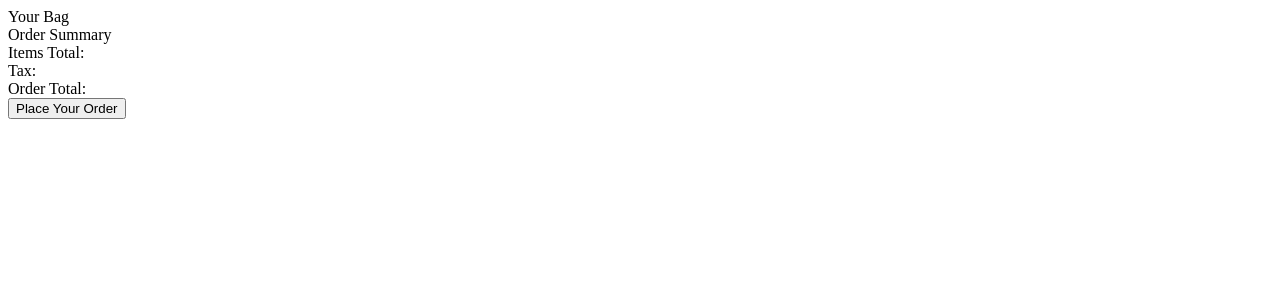
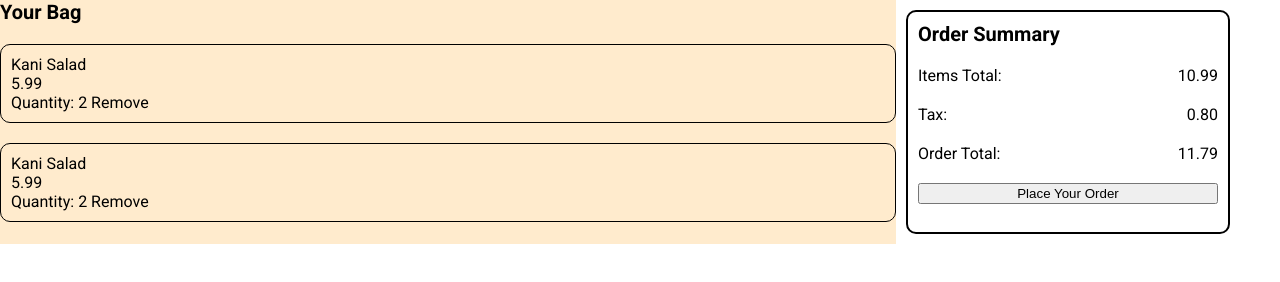
Before and after one commit to jessechen04/Restaurant-TokyoBoat, a plain HTML site: page cart.html in a window 1280 px wide. Drawn offline with Linux system fonts and the light colour scheme; no server answers.

Commit message:
save and retrieve cart and load html on checkout correctly

```diff
--- a/cart.html
+++ b/cart.html
@@ -10,20 +10,37 @@
     <link href="https://fonts.googleapis.com/css2?family=Roboto:wght@400;500;700&display=swap" rel="stylesheet">
 
     <link rel="stylesheet" href="styles/pages/cart.css">
+    <link rel="stylesheet" href="styles/shared/general.css">
 </head>
 <body>
+    <div class="cart-grid">
         <div class="your-bag-box">
             <div class="your-bag-text">Your Bag</div>
-        <div class="your-bag-items"></div>
+            <div class="your-bag-items">
+                <div class="bag-item">
+                    <div class="item-name">Kani Salad</div>
+                    <div class="item-price">5.99</div>
+                    <div class="item-quantity">Quantity: 2 <a>Remove</a></div>
+                </div>
+
+                <div class="bag-item">
+                    <div class="item-name">Kani Salad</div>
+                    <div class="item-price">5.99</div>
+                    <div class="item-quantity">Quantity: 2 <a>Remove</a></div>
+                </div>
+            </div>
         </div>
 
         <div class="order-summary-box">
             <div class="order-summary-text">Order Summary</div>
-        <div>Items Total:</div>
-        <div>Tax:</div>
-        <div>Order Total:</div>
-        <a><button>Place Your Order</button></a>
+            <div class="item-total-flex"><div>Items Total:</div><div>10.99</div></div>
+            <div class="tax-flex"><div>Tax:</div><div>0.80</div></div>
+            <div class="order-total-flex"><div>Order Total:</div><div>11.79</div></div>
+            <button class="place-order-button"><a>Place Your Order</a></button>
+
+        </div>
     </div>
 
+    <script type="module" src="scripts/cart.js"></script>
 </body>
 </html>
--- a/data/cart.js
+++ b/data/cart.js
@@ -27,3 +27,11 @@ export function countCart() {
 
     return count;
 }
+
+export function saveCartToLocalStorage() {
+    localStorage.setItem('cart', JSON.stringify(cart));
+}
+
+export function getCartFromLocalStorage() {
+    cart = JSON.parse(localStorage.getItem('cart'));
+}
--- /dev/null
+++ b/scripts/cart.js
@@ -0,0 +1,41 @@
+import {cart, getCartFromLocalStorage} from '../data/cart.js';
+import {menu, fetchMenuCategories, menuCategories} from '../data/menu.js';
+
+getCartFromLocalStorage();
+
+let yourBagHTML = '';
+
+console.log(cart);
+fetchMenuCategories()
+    .then(() => {
+
+        console.log(menu);
+
+        cart.forEach(cartItem => {
+            let currentItem;
+
+            menu.forEach(menuCategories => {
+                menuCategories.forEach(menuItem => {
+                    if (menuItem.id === cartItem.id) {
+                        currentItem = menuItem;
+                        return;
+                    }
+                });
+            });
+
+            yourBagHTML +=
+            `
+            <div class="bag-item">
+                <div class="item-name">${currentItem.itemName}</div>
+                <div class="item-price">${(currentItem.itemPriceCents / 100).toFixed(2)}</div>
+                <div class="item-quantity">Quantity: ${cartItem.count} <div class="remove-item">Remove</div></div>
+            </div>
+            `
+        });
+
+        document.querySelector('.your-bag-items').innerHTML = yourBagHTML;
+
+        //document.querySelector('.remove-item').addEventListener('click', () => {
+
+        //});
+});
--- a/styles/pages/cart.css
+++ b/styles/pages/cart.css
@@ -0,0 +1,55 @@
+.cart-grid {
+    display: grid;
+    grid-template-columns: 70% 30%;
+    justify-items: center;
+}
+
+.your-bag-box {
+    background-color: blanchedalmond;
+    display: flex;
+    flex-direction: column;
+    justify-self: stretch;
+}
+
+.your-bag-text {
+    font-weight: 800;
+    font-size: 20px;
+    margin-bottom: 20px;
+}
+
+
+.order-summary-text {
+    font-weight: 800;
+    font-size: 20px;
+    margin-bottom: 20px;
+}
+
+.order-summary-box {
+    display: flex;
+    flex-direction: column;
+    justify-self: stretch;
+    border: solid;
+    border-width: 2px;
+    border-radius: 10px;
+    padding: 10px;
+    margin: 10px;
+
+    min-height: 200px;
+    max-width: 300px;
+}
+
+.item-total-flex, .tax-flex, .order-total-flex {
+    display: flex;
+    justify-content: space-between;
+    margin-bottom: 20px;
+}
+
+
+
+.bag-item {
+    border: solid;
+    border-width: 1px;
+    border-radius: 10px;
+    padding: 10px;
+    margin-bottom: 20px;
+}
```
Also changed, not shown: scripts/order-online.js (+6 -3 lines). Lines whose indentation alone changed are shown as unchanged.
